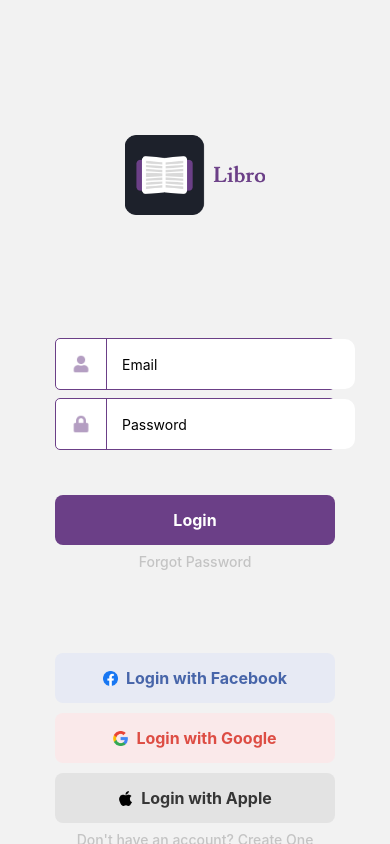
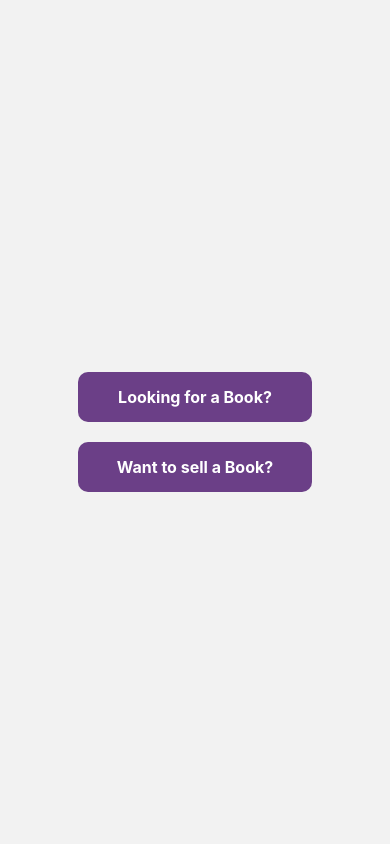
Before and after one commit to nestaenow/books, a React Native app: screen /Home in a window 390 px wide. Built offline with nearby package versions, Linux system fonts and the light colour scheme.

Commit message:
created landscreen

```diff
--- a/App.js
+++ b/App.js
@@ -7,6 +7,7 @@
 import ConfirmEmailScreen from './screens/ConfirmEmailScreen';
 import ForgotPasswordScreen from './screens/ForgotPasswordScreen';
 import NewPasswordScreen from './screens/NewPasswordScreen';
+import LandScreen from './screens/LandScreen';
 
 
 export default function App() {
@@ -16,13 +17,14 @@
   return (
     <NavigationContainer>
       <Stack.Navigator initialRouteName='Splash Screen'>
-        <Stack.Screen options={{ headerShown: false }} name="Splash Screen" component={SplashScreen} />
+        {/* <Stack.Screen options={{ headerShown: false }} name="Splash Screen" component={SplashScreen} />
         <Stack.Screen options={{ headerShown: false }} name="Login" component={LoginScreen} />
         <Stack.Screen options={{ headerShown: false }} name="SignUp" component={SignUpScreen} />
         <Stack.Screen options={{ headerShown: false }} name="ConfirmEmail" component={ConfirmEmailScreen} />
         <Stack.Screen options={{ headerShown: false }} name="ForgotPassword" component={ForgotPasswordScreen} />
         <Stack.Screen options={{ headerShown: false }} name="NewPassword" component={NewPasswordScreen} />
-        <Stack.Screen options={{ headerShown: false }} name="Home" component={HomeScreen} />
+        <Stack.Screen options={{ headerShown: false }} name="Home" component={HomeScreen} /> */}
+        <Stack.Screen options={{ headerShown: false }} name="Home" component={LandScreen} />
       </Stack.Navigator>
     </NavigationContainer>
   );
--- a/screens/LandScreen.js
+++ b/screens/LandScreen.js
@@ -2,7 +2,7 @@
 import React from 'react'
 import { useNavigation } from '@react-navigation/core'
 
-const HomeScreen = () => {
+const LandScreen = () => {
 
   const navigation = useNavigation()
 
@@ -12,15 +12,17 @@
 
   return (
     <View style={styles.container}>
-      <Text>Email:</Text>
       <TouchableOpacity onPress={handleSignOut} style={styles.button}>
-        <Text style={styles.buttonText}>Sign Out</Text>
+        <Text style={styles.buttonText}>Looking for a Book?</Text>
+      </TouchableOpacity>
+      <TouchableOpacity onPress={handleSignOut} style={styles.button}>
+        <Text style={styles.buttonText}>Want to sell a Book?</Text>
       </TouchableOpacity>
     </View>
   )
 }
 
-export default HomeScreen
+export default LandScreen
 
 const styles = StyleSheet.create({
   container: {
```
